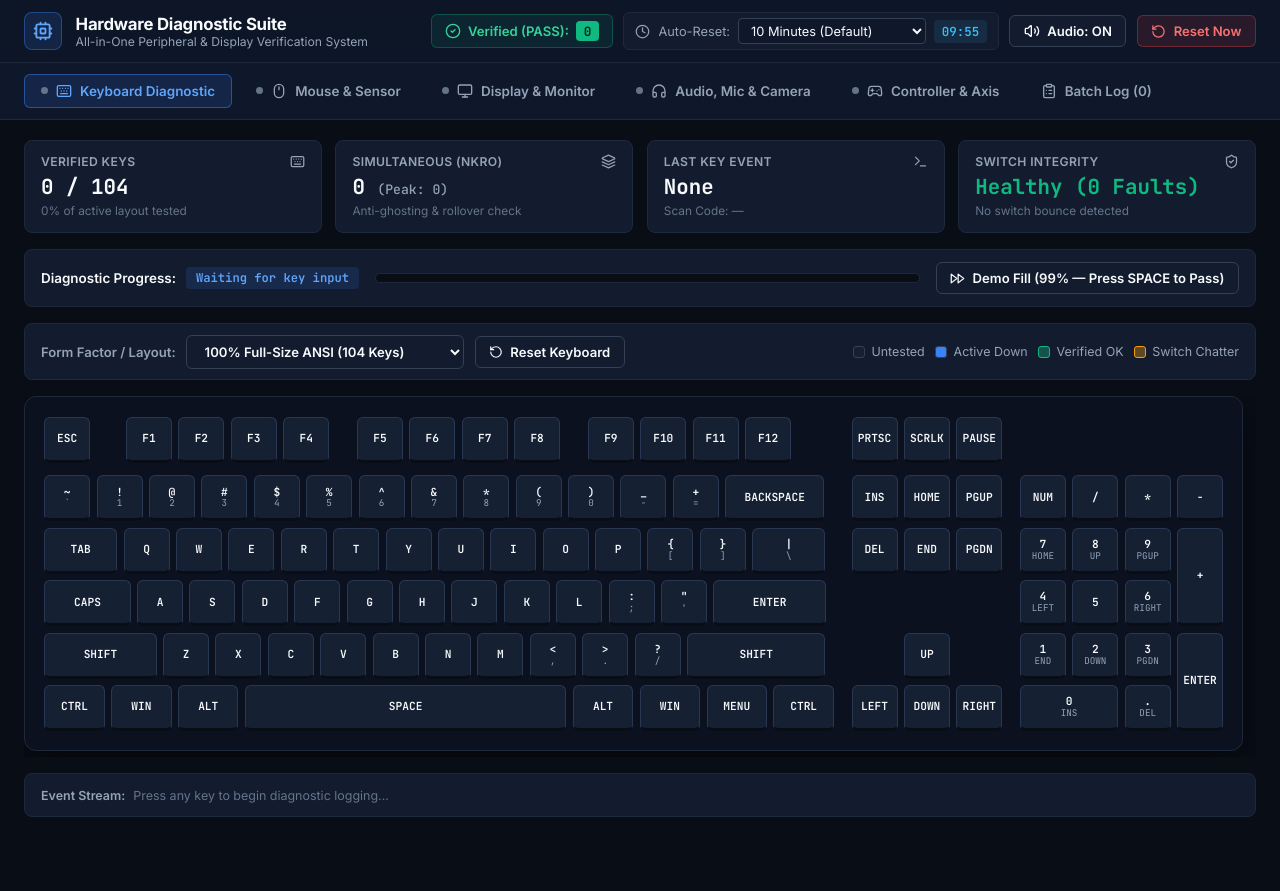
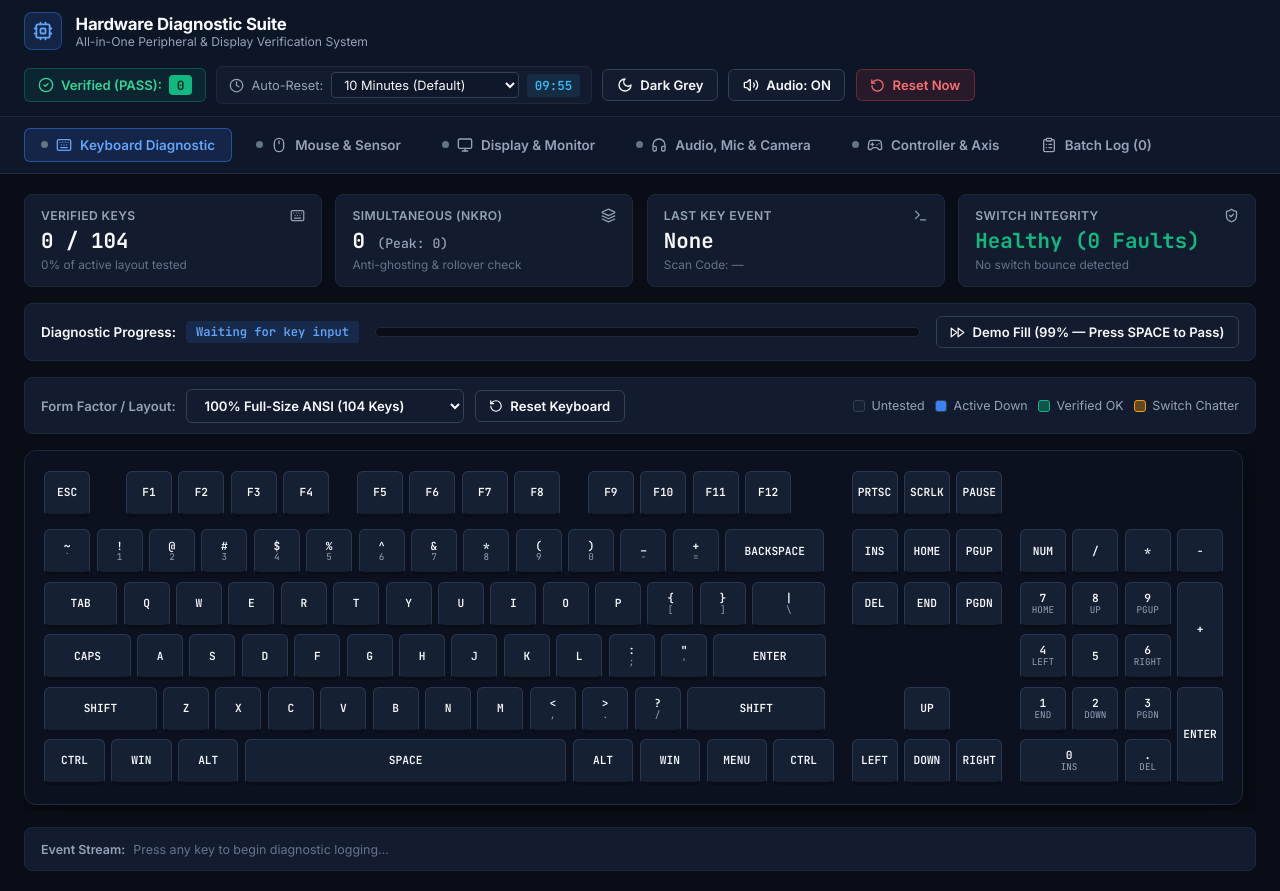
Before and after one commit to Noidea1001/KeyandScreenTest, a React (Vite) app: page / in a window 1280 px wide. Before the commit the page ends 837 px from the top, so only its background shows below. Built offline with nearby package versions, Linux system fonts and the light colour scheme; a web font is replaced by a local one.

Commit message:
feat(header): add Dark Grey and Light theme toggle button

```diff
--- a/src/components/Header.tsx
+++ b/src/components/Header.tsx
@@ -5,8 +5,11 @@ import {
   Clock,
   Volume2,
   VolumeX,
-  RotateCcw
+  RotateCcw,
+  Sun,
+  Moon
 } from 'lucide-react';
+import { ThemeMode } from '../types/hardware';
 import { formatCountdownTime } from '../utils/formatters';
 
 interface HeaderProps {
@@ -14,8 +17,10 @@ interface HeaderProps {
   resetDurationSec: number;
   remainingSec: number;
   soundEnabled: boolean;
+  theme: ThemeMode;
   onDurationChange: (seconds: number) => void;
   onToggleSound: () => void;
+  onToggleTheme: () => void;
   onInstantReset: () => void;
 }
 
@@ -24,8 +29,10 @@ export const Header: React.FC<HeaderProps> = ({
   resetDurationSec,
   remainingSec,
   soundEnabled,
+  theme,
   onDurationChange,
   onToggleSound,
+  onToggleTheme,
   onInstantReset
 }) => {
   return (
@@ -64,6 +71,15 @@ export const Header: React.FC<HeaderProps> = ({
           <span className="inactivity-pill">{formatCountdownTime(remainingSec)}</span>
         </div>
 
+        <button
+          className="btn"
+          onClick={onToggleTheme}
+          title="Switch between Dark Grey and Light appearance"
+        >
+          {theme === 'dark' ? <Sun size={16} /> : <Moon size={16} />}
+          <span>{theme === 'dark' ? 'Light Mode' : 'Dark Grey'}</span>
+        </button>
+
         <button className="btn" onClick={onToggleSound} title="Toggle audio feedback">
           {soundEnabled ? <Volume2 size={16} /> : <VolumeX size={16} />}
           <span>Audio: {soundEnabled ? 'ON' : 'OFF'}</span>
```
